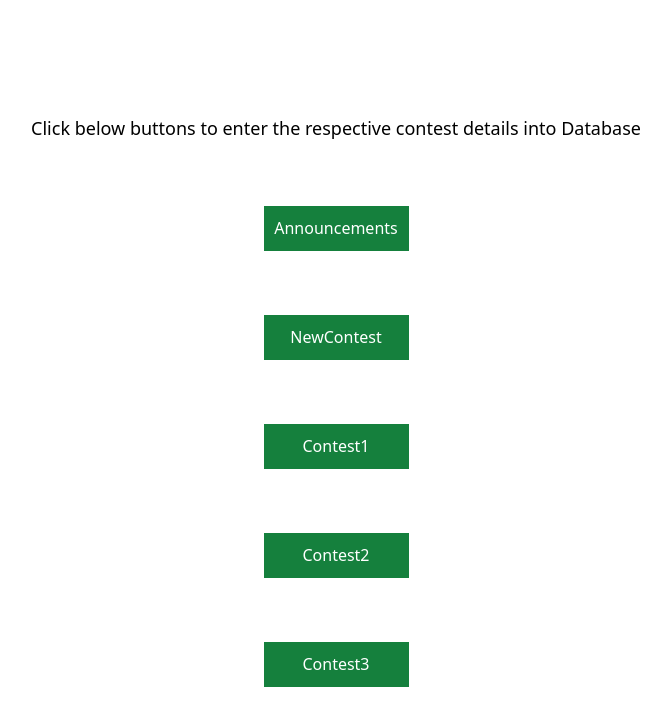
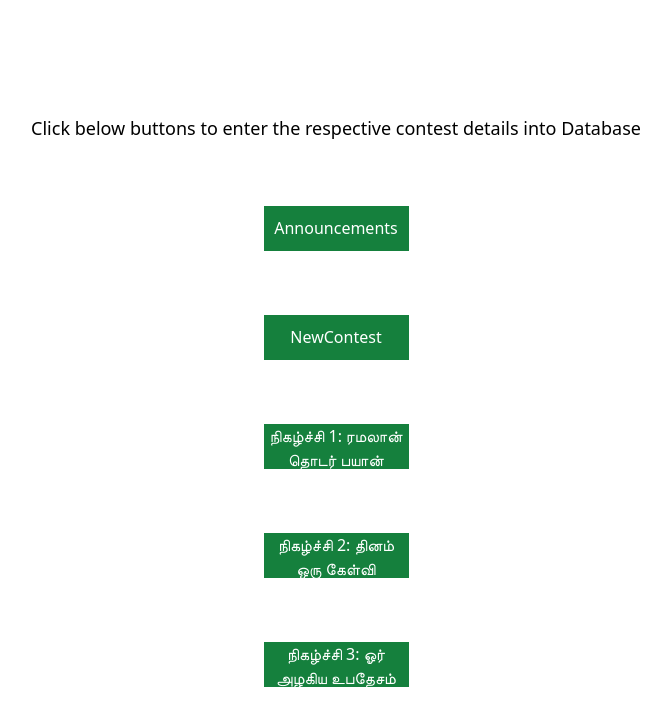
Before and after one commit to Sabruk/ikv-backend, a Next.js app: page / in a window 1280 px wide. Shown: the top 726 px of the page, without its empty margins (304-975 px from the left). Built offline with nearby package versions, Linux system fonts and the light colour scheme; a web font is replaced by a local one.

Commit message:
Update index.js

```diff
--- a/pages/index.js
+++ b/pages/index.js
@@ -16,9 +16,9 @@ const Home = () => {
 
       <button className="w-[145px] h-[45px] bg-green-700 text-white mx-5" onClick={() => route('Announcements')}>Announcements</button>
       <button className="w-[145px] h-[45px] bg-green-700 text-white mx-5" onClick={() => route('NewContest')}>NewContest</button>
-      <button className="w-[145px] h-[45px] bg-green-700 text-white mx-5" onClick={() => route('contest1')}>Contest1</button>
-      <button className="w-[145px] h-[45px] bg-green-700 text-white" onClick={() => route('contest2')}>Contest2</button>
-      <button className="w-[145px] h-[45px] bg-green-700 text-white" onClick={() => route('contest3')}>Contest3</button>
+      <button className="w-[145px] h-[45px] bg-green-700 text-white mx-5" onClick={() => route('contest1')}>நிகழ்ச்சி 1: ரமலான் தொடர் பயான்</button>
+      <button className="w-[145px] h-[45px] bg-green-700 text-white" onClick={() => route('contest2')}>நிகழ்ச்சி 2: தினம் ஒரு கேள்வி</button>
+      <button className="w-[145px] h-[45px] bg-green-700 text-white" onClick={() => route('contest3')}>நிகழ்ச்சி 3: ஓர் அழகிய உபதேசம்</button>
 
     </div>
   )
```
